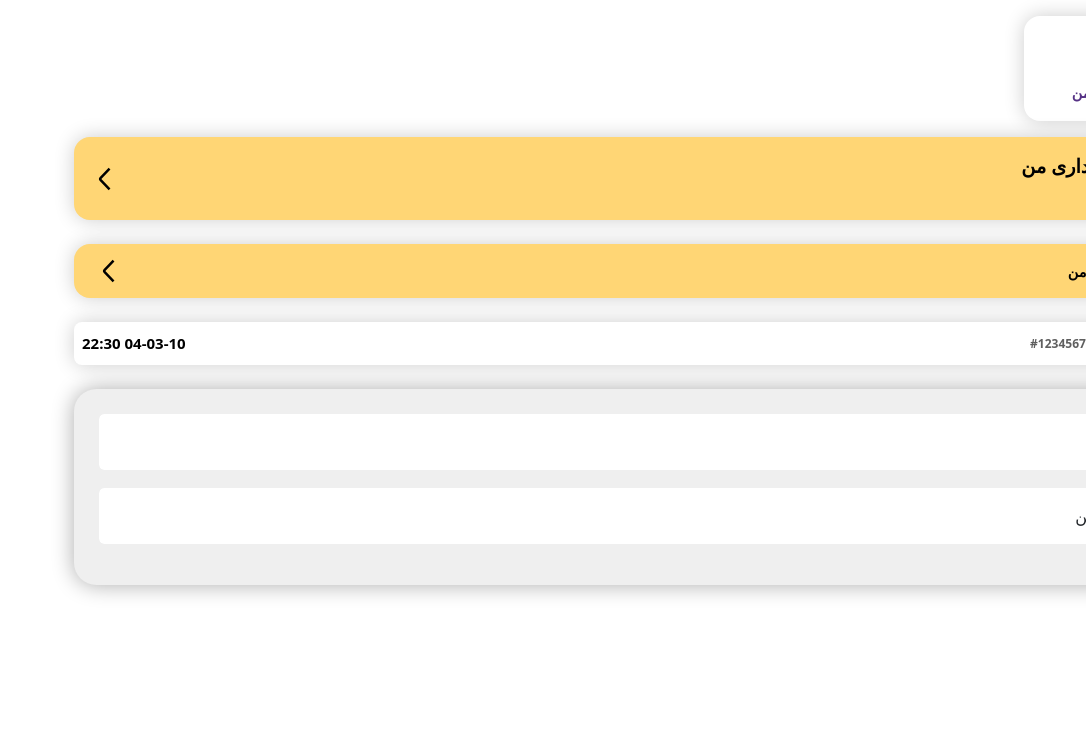
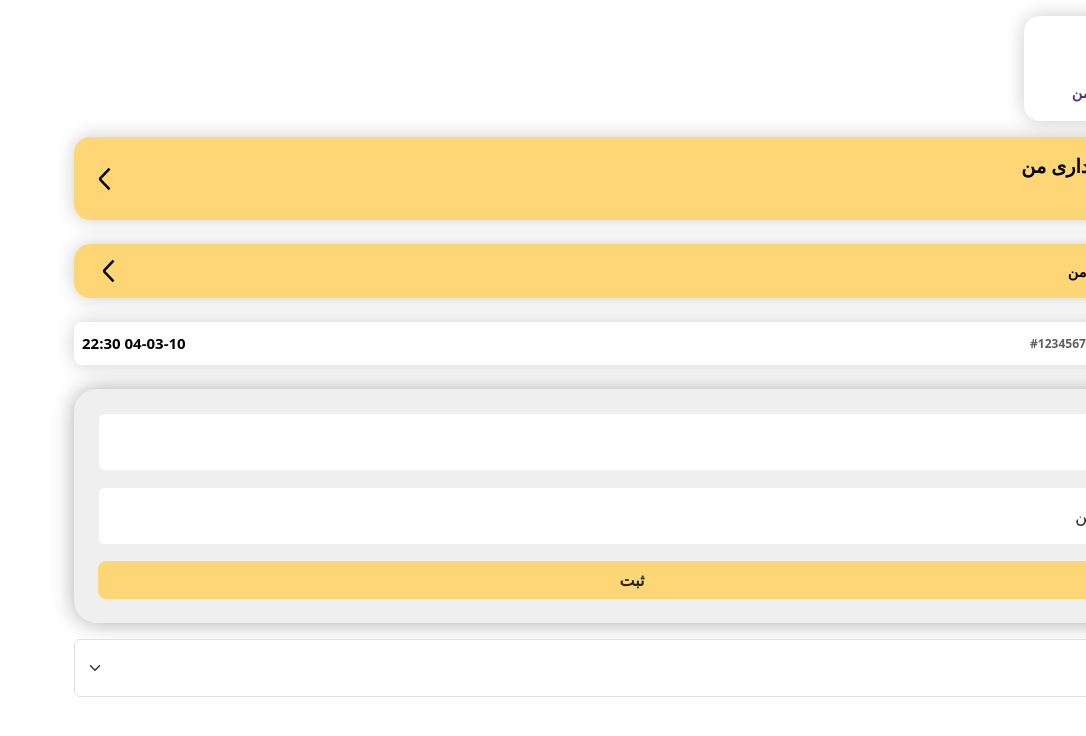
Before and after one commit to raayasun/raayasun-ui-package, a React (Vite) app: page / in a window 1280 px wide. Shown: the top 736 px of the page, without its empty margins (194-1280 px from the left). Built offline with nearby package versions, Linux system fonts and the light colour scheme.

Commit message:
Add New components in package and fixed Bugs

```diff
--- a/package.json
+++ b/package.json
@@ -1,6 +1,6 @@
 {
   "name": "raayasun-ui-package",
-  "version": "1.0.6",
+  "version": "1.0.7",
   "type": "module",
   "main": "./dist/ui-package.umd.js",
   "module": "./dist/ui-package.es.js",
--- a/src/App.jsx
+++ b/src/App.jsx
@@ -1,9 +1,21 @@
-
 import {BrowserRouter} from "react-router-dom";
 import 'bootstrap/dist/css/bootstrap.rtl.min.css'
 import './style.css'
-import {EventBtn, Input, MainButton, MainCard, SomeBtn, SomeBtnMini} from "./index.js";
+import {EventBtn, Input, MainButton, MainCard, PrimaryBtn, Radio, Select, SomeBtn, SomeBtnMini} from "./index.js";
+import {useState} from "react";
+
 function App() {
+    const options = [
+        {
+            value: '1',
+            name: 'amir'
+        },
+        {
+            value: '2',
+            name: 'ali'
+        }
+    ]
+
     return (
         <>
             <BrowserRouter>
@@ -17,16 +29,41 @@ function App() {
                                      subTitle={"سلام"}/>
                         </div>
                         <div className={"mt-4 "}>
-                          <SomeBtnMini title={"دامداری من"} imageUrl={"/img/svg.svg"} iconUrl={"/img/arrow-left.svg"}/>
+                            <SomeBtnMini title={"دامداری من"} imageUrl={"/img/svg.svg"}
+                                         iconUrl={"/img/arrow-left.svg"}/>
                         </div>
                         <div className={"mt-4 "}>
-                          <EventBtn title={"دامداری من"} subTitle={"12345678"} date={"04-03-10 22:30"} bgColor={"info"}/>
+                            <EventBtn title={"دامداری من"} subTitle={"12345678"} date={"04-03-10 22:30"}
+                                      bgColor={"info"}/>
                         </div>
                         <div className={"mt-4"}>
                             <MainCard>
                                 <Input type={"text"} placeholder={"lichking.shadow@example.com"} label={"ایمیل"}/>
+                                <div className={"my-3"}>
                                     <Input type={"number"} placeholder={""} label={"شماره تلفن"}/>
+                                </div>
+                                <PrimaryBtn title={"ثبت"} type={"button"}/>
                             </MainCard>
+                            <div className={"mt-3"}>
+                                <Select label={"لیست بچه ها"} options={options}/>
+                            </div>
+                            <div className={"mt-3"}>
+                                <Radio
+                                    label="مرد"
+                                    value="male"
+                                    name="gender"
+
+                                    />
+
+                            </div>
+                            <div className={"mt-3"}>
+                                <Radio
+                                    label="زن"
+                                    value="female"
+                                    name="gender"
+
+                                />
+                            </div>
                         </div>
                     </div>
                 </div>
--- a/src/components/Inputs/FloatingInputs/Input.jsx
+++ b/src/components/Form/FloatingInputs/Input.jsx
@@ -2,14 +2,13 @@ import React from 'react';
 import styles from './Input.module.css'
 import {FloatingLabel, Form} from "react-bootstrap";
 
-const Input = ({type, placeholder, label, value, name}) => {
+const Input = ({type, placeholder, label, value, name, ...props}) => {
     return (
-        <div className="form-floating mb-3">
+        <div className="form-floating">
             <input type={type} className={`form-control ${styles.customInput} custom-input`} id="floatingInput"
-                   placeholder={placeholder}/>
+                   placeholder={placeholder} {...props}/>
             <label htmlFor="floatingInput">{label}</label>
         </div>
-)
-    ;
+    )
 };
 export default Input;
```
Also changed, not shown: src/index.js (+5 -2 lines), src/components/Buttons/MainBtn/MainButton.jsx (renamed from src/components/Buttons/MainButton/MainButton.jsx), src/components/Buttons/MainBtn/MainButton.module.css (renamed from src/components/Buttons/MainButton/MainButton.module.css), src/components/Form/FloatingInputs/Input.module.css (renamed from src/components/Inputs/FloatingInputs/Input.module.css), 2 other files (tests, documents, lock files or other folders). Lines whose indentation alone changed are shown as unchanged.
